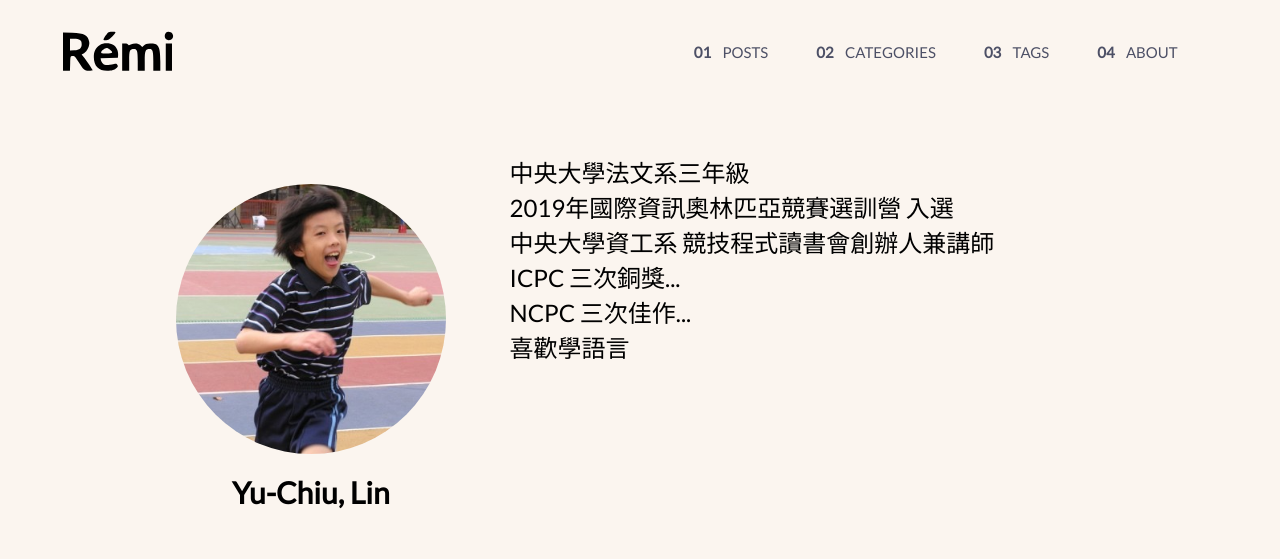
After one commit to rorarola/flask-blog, a Flask app: page /about in a window 1280 px wide. The commit adds this page. Shown: the top 559 px of the page. Run offline with Flask 2, Linux system fonts and the light colour scheme; some libraries are stand-ins or nearby versions.

Commit message:
make it better

```diff
--- a/app.py
+++ b/app.py
@@ -69,6 +69,10 @@ def blog_post(path):
 	post = flatpages.get_or_404(path)
 	return render_template('post.html', post=post)
 
+@app.route("/about")
+def about():
+	return render_template('about.html')
+
 @app.template_filter('markdown')
 def reverse_filter(s):
     return md.render(s)
--- a/static/css/style.css
+++ b/static/css/style.css
@@ -1,10 +1,12 @@
 :root {
 	/* colors */
 	--clr-dark: 230 35% 7%;
-    --clr-light: 231 77% 90%;
+	--clr-light: 33, 58%, 96%;
 	--clr-white: 0 0% 100%;
-	--clr-main: 204 90% 80.4%;
+	--clr-main: 33, 58%, 96%;
 	--clr-black: 0 0% 13.7%;
+	--clr-brown: 0, 10%, 30%; /* for title text */
+	--clr-dark-brown: 334, 32%, 14%; /* for footer */
 	--clr-light-gray: 240, 6%, 68%;
 	--clr-dark-gray: 233, 14%, 35%;
 
@@ -13,9 +15,7 @@
 	--fs-800: 3.5rem;
 	--fs-700: 1.5rem;
 	--fs-600: 1rem;
-    --fs-500: 1rem;
 	--fs-400: 0.9375rem;
-    --fs-300: 1rem;
 	--fs-200: 0.875rem;
 
 	/* font-families */
@@ -24,16 +24,13 @@
 	--ff-normal: "Lato", "helvetica", "sans-serif";
 }
 
-/* Reset margins */
-
-
-
-h1 {
-	font-weight: bold;
-}
+/* 	=============
+		Reset margins
+		============= 	*/
 
 body {
 	overflow-x: hidden;
+	background-color: hsl(var(--clr-light));
 }
 
 img, picture {
@@ -49,18 +46,20 @@ input, button, textarea, select {
 	padding-inline: 2em;
 	margin-inline: auto;
 	max-width: 80rem;
+	padding-top: 50px;
 }
 
 
 body {
 	margin: 0;
-	/* background: #222; */
 	font-family: var(--ff-normal);
 	font-size: var(--fs-400);
 	font-weight: normal;
 }
 
-/* general */
+/* 	======
+		general
+		======= */
 
 .flex {
 	display: flex;
@@ -85,15 +84,47 @@ body {
 	margin: 0 auto;
 }
 
+p {
+	font-family: inherit;
+	font-size: var(--fs-700);
+	margin-top: 0;
+	margin-bottom: 1rem;
+}
+
 .uppercase {
 	text-transform: uppercase;
 }
 
-.ff-sans-cond { font-family: var(--ff-sans-cond); }
-.ff-normal { font-family: var(--ff-normal); }
+/* 	==============
+		font and color
+ 		============== */
 
-.text-black { color: hsl( var(--clr-black) );}
-.text-dark-gray { color: hsl(var(--clr-dark-gray)); }
+.ff-sans-cond {
+	font-family: var(--ff-sans-cond);
+}
+
+.ff-normal {
+	font-family: var(--ff-normal);
+}
+
+.text-black {
+	color: hsl( var(--clr-black) );
+}
+.text-dark-gray {
+	color: hsl(var(--clr-dark-gray));
+}
+
+.text-light-gray {
+	color: hsl(var(--clr-light-gray));
+}
+
+.bk-brown {
+	background-color: hsl( var(--clr-brown) );
+}
+
+.bk-dark-brown {
+	background-color: hsl( var(--clr-dark-brown) );
+}
 
 /* primary header */
 .logo {
@@ -104,6 +135,7 @@ body {
 .primary-header {
 	align-items: center;
 	justify-content: space-between;
+	height: 104px;
 }
 
 .primary-navigation {
@@ -133,12 +165,12 @@ body {
 	display: none;
 }
 
-@media (max-width: 35em) {
+@media (max-width: 768px) {
 	.primary-navigation {
 		--gap: 2em;
 		position: fixed;
 		z-index: 1000;
-		inset: 0 0 0 30%;
+		inset: 104px 0 0 0;
 		flex-direction: column;
 		padding: min(30vh, 10rem) 2em;
 		background-color: hsl( var(--clr-main));
@@ -175,15 +207,23 @@ body {
 	}
 }
 
-@media (min-width: 35em) and (max-width: 55em) {
+@media (min-width: 768px) and (max-width: 992px) {
 	.primary-navigation a > span[aria-hidden="true"] {
 		display: none;
 	}
 }
 
-@media (min-width: 35em) {
+@media (min-width: 768px) {
 	.primary-navigation {
 		--gap: clamp(1.5rem, 5vw, 3rem);
+		padding-block: 2rem;
+		padding-inline: clamp(3rem, 8vw, 10rem)
+	}
+}
+
+@media (max-width: 768px) {
+	.primary-navigation {
+		--gap: 4em;
 		padding-block: 2rem;
 		padding-inline: clamp(3rem, 8vw, 10rem)
 	}
@@ -196,35 +236,37 @@ nav {
   transition: opacity .35s ease .75s;
 }
 
-nav ul {
+.nav-list {
   list-style: none;
 }
 
-nav li {
+.nav-list-item {
   display: inline-block;
   position: relative;
 }
 
-.text-light-gray {
-	/* color: #444; */
-	/* color: hsl(0 0% 99.5%) */
-	color: hsl(var(--clr-light-gray));
-}
-
-
-nav a {
+.nav-link {
 	display: block;
 	position: relative;
 	transition: color .35s ease;
 }
 
-@media (min-width: 600px) {
-	nav a:hover {
+@media (max-width: 768px) {
+	.nav-link {
+		font-size: 33px;
+	}
+	.logo-container {
+		margin: auto;
+	}
+}
+
+@media (min-width: 768px) {
+	.nav-link:hover {
 		color: white;
 		transition: color .35s ease;
 	}
 
-	nav a::after, nav a::before {
+	.nav-link::after, .nav-link::before {
 	content: "";
 	position: absolute;
 	right: 0;
@@ -234,16 +276,16 @@ nav a {
 	bottom: 0px;
 	}
 
-	nav a:before {
+	.nav-link:before {
 	background-color: #f25757;
 	transition: all .25s cubic-bezier(.694,.048,.335,1) .15s;
 	}
 
-	nav a:after {
+	.nav-link:after {
 	background-color: #235aa6;
 	transition: all .25s cubic-bezier(.694,.048,.335,1);
 	}
-	nav a:hover:before, nav a:hover:after {
+	.nav-link:hover:before, .nav-link:hover:after {
 	width: 100%;
 	}
 }
@@ -275,7 +317,10 @@ nav a {
 	text-align: right;
 }
 
-/* post */
+/* 	====
+		post
+		====	*/
+
 .post-warp  a:hover{
 	color: #2d96bd;
 	background-color: transparent;
@@ -295,13 +340,13 @@ nav a {
 	line-height: 1.5em;
 }
 
-@media (min-width: 35em) and (max-width: 55em) {
+@media (min-width: 768px) and (max-width: 992px) {
 	.post-title {
 		font-size: 2.5em;
 	}
 }
 
-@media (max-width: 35em) {
+@media (max-width: 768px) {
 	.post-title {
 		font-size: 2em;
 	}
@@ -342,3 +387,36 @@ nav a {
 	color: #23527c;
 	text-decoration: underline;
 }
+
+
+
+/* 	============
+		about page
+		============	*/
+
+.row {
+	flex-wrap: wrap;
+}
+
+.row > *:nth-child(1) {
+	flex: 1 1 33%;
+	min-width: 290px;
+	padding: 30px 10px;
+	height: auto;
+	text-align: center;
+}
+
+.row > *:nth-child(2) {
+	flex: 1 1 62%;
+
+}
+
+
+
+.avator-img {
+  width:270px;
+  height:270px;
+  object-fit:cover;
+  border-radius:50%;
+	margin: auto;
+}
--- /dev/null
+++ b/templates/about.html
@@ -0,0 +1,20 @@
+{% extends 'base.html' %}
+{% block content %}
+<div class="flex row">
+    <div class="">
+			<img src="/static/assets/blog-images/avator.jpg" alt="avator" class="avator-img">
+      <h1>Yu-Chiu, Lin</h1>
+    </div>
+    <div class="" >
+			<p>
+			中央大學法文系三年級 <br>
+			2019年國際資訊奧林匹亞競賽選訓營 入選<br>
+			中央大學資工系 競技程式讀書會創辦人兼講師<br>
+			ICPC 三次銅獎...<br>
+			NCPC 三次佳作...<br>
+			喜歡學語言
+			</p>
+    </div>
+</div>
+
+{% endblock content %}
--- a/templates/base.html
+++ b/templates/base.html
@@ -6,6 +6,7 @@
 <script>hljs.highlightAll();</script>
 <link rel="stylesheet" href="https://fonts.googleapis.com/css?family=Lato">
 <link rel="stylesheet" type="text/css" href="{{ url_for('static',filename='css/style.css')}}">
+
 <script src="{{ url_for('static', filename='js/script.js') }}"></script>
 </head>
 <body>
--- a/templates/navbar.html
+++ b/templates/navbar.html
@@ -1,5 +1,5 @@
 <header class="primary-header flex">
-	<div>
+	<div class="logo-container">
 		<img src="/static/assets/blog-images/logo.svg" class="logo">
 	</div>
 
@@ -8,24 +8,24 @@
 	</button>
 
 	<nav>
-		<ul id="primary-navigation" data-visible="false" class="primary-navigation flex">
-			<li class="active">
-				<a href="{{url_for('blog')}}" class="text-dark-gray uppercase">
+		<ul id="primary-navigation" data-visible="false" class="nav-list primary-navigation flex">
+			<li class="nav-list-item active">
+				<a href="{{url_for('blog')}}" class="nav-link text-dark-gray uppercase">
 					<span aria-hidden="true">01</span>POSTS
 				</a>
 			</li>
-			<li>
-				<a href="{{url_for('category')}}" class="text-dark-gray uppercase">
-					<span aria-hidden="true">02</span>CATEGORY
+			<li class="nav-list-item">
+				<a href="{{url_for('category')}}" class="nav-link text-dark-gray uppercase">
+					<span aria-hidden="true">02</span>CATEGORIES
 				</a>
 			</li>
-			<li>
-				<a href="#" class="text-dark-gray uppercase">
+			<li class="nav-list-item">
+				<a href="#" class="nav-link text-dark-gray uppercase">
 					<span aria-hidden="true">03</span>TAGS
 				</a>
 			</li>
-			<li>
-				<a href="#" class="text-dark-gray uppercase">
+			<li class="nav-list-item">
+				<a href="{{url_for('about')}}" class="nav-link text-dark-gray uppercase">
 					<span aria-hidden="true">04</span>ABOUT
 				</a>
 			</li>
```
Also changed, not shown: posts/update.md (+1 -2 lines), static/assets/blog-images/avator.jpg (added). Lines whose indentation alone changed are shown as unchanged.
